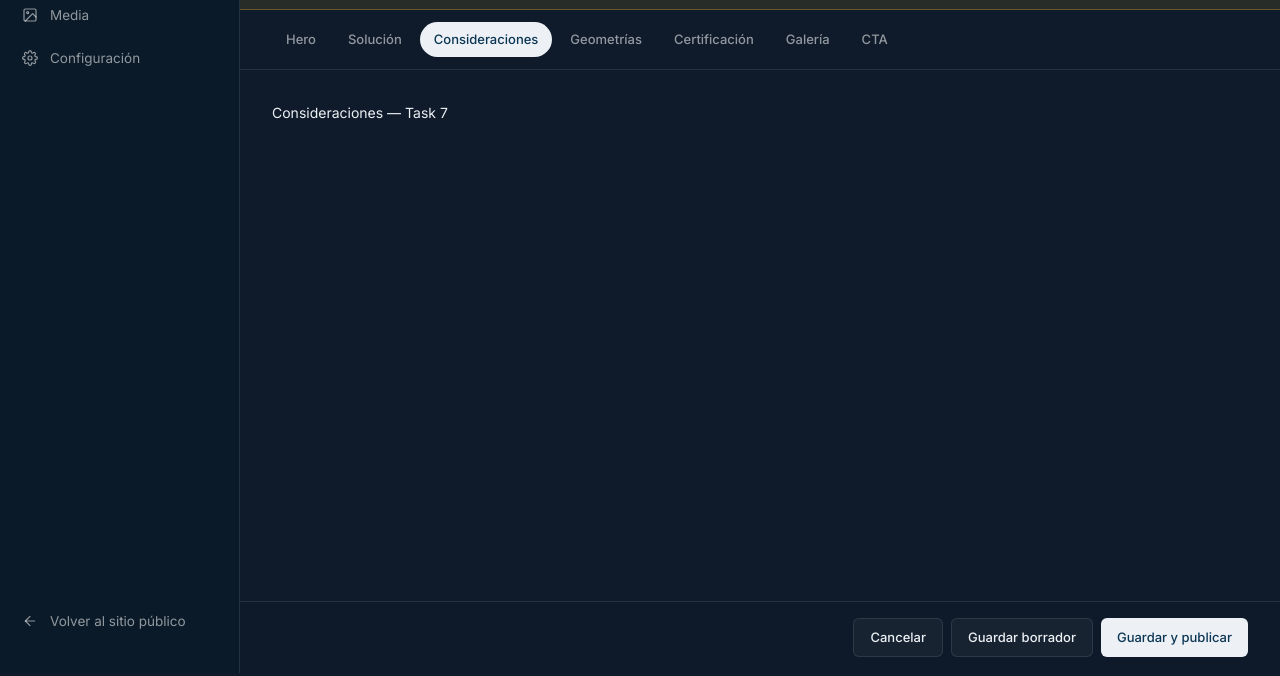
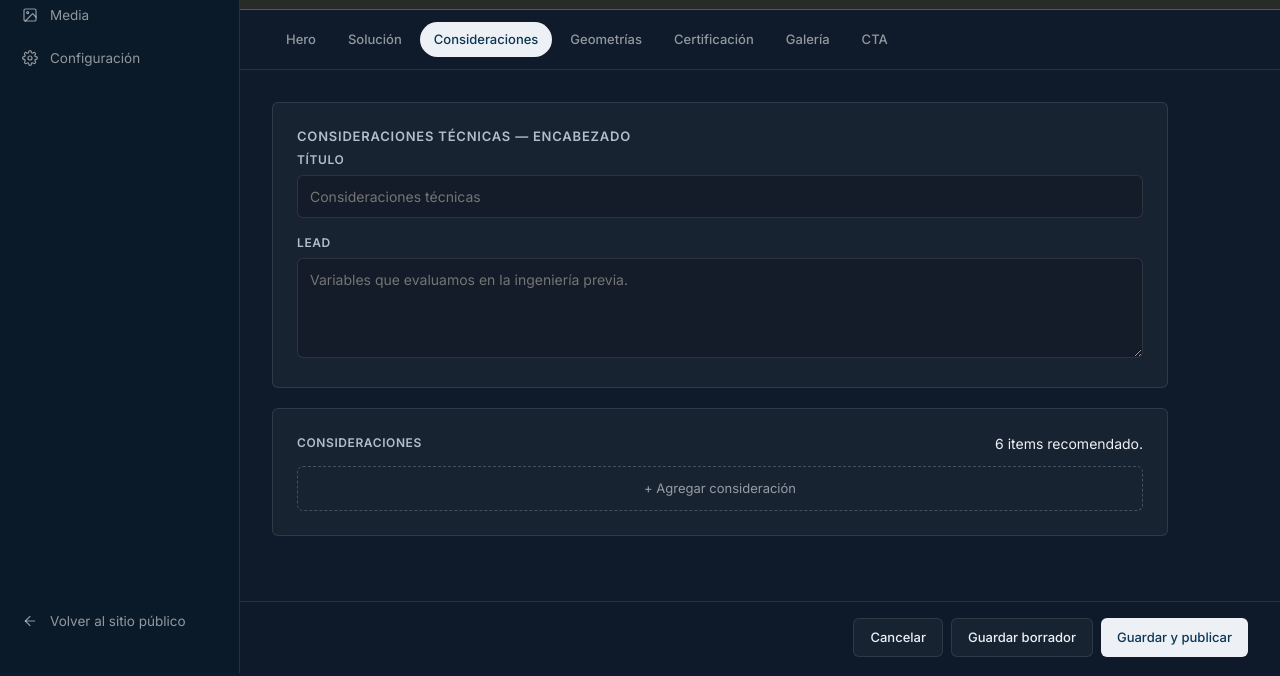
Before and after one commit to mauriciocastelblanco/MTEC, a website with bundled scripts: page admin/servicio.html in a window 1280 px wide. Both pictures are taken after a click on the button "Consideraciones". Shown: the part 127-803 px from the top of the page. Built offline with nearby package versions, Linux system fonts and the light colour scheme.

Commit message:
feat(admin): consideraciones tab with repeater

```diff
--- a/admin/assets/js/admin-ui.js
+++ b/admin/assets/js/admin-ui.js
@@ -236,7 +236,27 @@ const repeaterRenderers = {
         </button>
       </div>
     `;
-  }
+  },
+  consideraciones(item = { titulo: '', descripcion: '' }) {
+    return `
+      <div class="repeater-item">
+        <div class="repeater-drag" aria-hidden="true">⋮⋮</div>
+        <div class="repeater-fields">
+          <div class="field">
+            <label>Título</label>
+            <input type="text" data-rk="titulo" value="${escapeAttr(item.titulo)}" placeholder="Tipo de daño">
+          </div>
+          <div class="field">
+            <label>Descripción</label>
+            <textarea data-rk="descripcion" placeholder="Corrosión externa, mecánica, abolladuras...">${escapeAttr(item.descripcion)}</textarea>
+          </div>
+        </div>
+        <button type="button" class="repeater-remove" aria-label="Eliminar">
+          <svg viewBox="0 0 24 24" fill="none" stroke="currentColor" stroke-width="1.8" stroke-linecap="round" stroke-linejoin="round" aria-hidden="true"><polyline points="3 6 5 6 21 6"/><path d="M19 6l-1 14a2 2 0 0 1-2 2H8a2 2 0 0 1-2-2L5 6"/></svg>
+        </button>
+      </div>
+    `;
+  },
 };
 
 function initRepeater(containerId, key) {
@@ -292,4 +312,5 @@ function initRepeaterAddButtons() {
 }
 
 initRepeater('repeaterBeneficios', 'beneficios');
+initRepeater('repeaterConsideraciones', 'consideraciones');
 initRepeaterAddButtons();
--- a/admin/servicio.html
+++ b/admin/servicio.html
@@ -188,7 +188,30 @@
         </div>
 
       </div>
-      <div class="tab-pane" data-pane="consideraciones"><p>Consideraciones — Task 7</p></div>
+      <div class="tab-pane" data-pane="consideraciones">
+
+        <div class="form-section">
+          <div class="form-section-title">Consideraciones técnicas — encabezado</div>
+          <div class="field">
+            <label for="f-cons-titulo">Título</label>
+            <input type="text" id="f-cons-titulo" name="cons-titulo" placeholder="Consideraciones técnicas">
+          </div>
+          <div class="field">
+            <label for="f-cons-lead">Lead</label>
+            <textarea id="f-cons-lead" name="cons-lead" placeholder="Variables que evaluamos en la ingeniería previa."></textarea>
+          </div>
+        </div>
+
+        <div class="form-section">
+          <div class="repeater-head">
+            <label>Consideraciones</label>
+            <span class="hint">6 items recomendado.</span>
+          </div>
+          <div class="repeater" id="repeaterConsideraciones"></div>
+          <button type="button" class="repeater-add" data-add="consideraciones">+ Agregar consideración</button>
+        </div>
+
+      </div>
       <div class="tab-pane" data-pane="geometrias"><p>Geometrías — Task 8</p></div>
       <div class="tab-pane" data-pane="certificacion"><p>Certificación — Task 9</p></div>
       <div class="tab-pane" data-pane="galeria"><p>Galería — Task 10</p></div>
```
